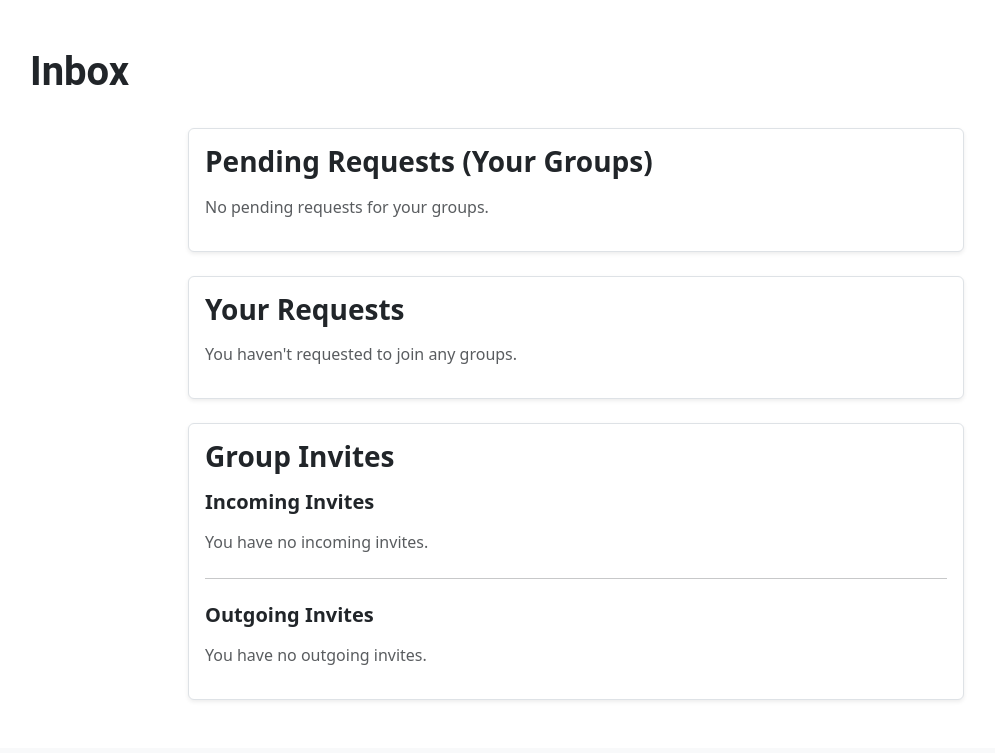
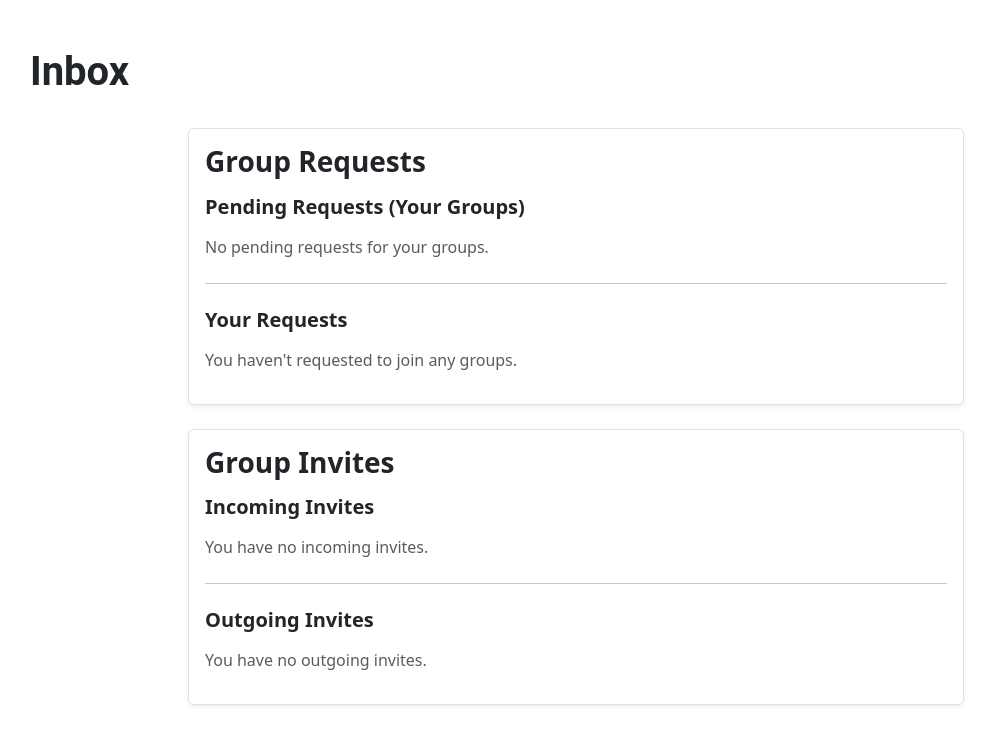
Before and after one commit to JoeyCorbett/StockStudy, a Flask app: page /inbox in a window 1280 px wide. Shown: the part 74-827 px from the top of the page, without its empty margins (64-1059 px from the left). Before the commit the page ends 774 px from the top, so only its background shows below. Run offline with Flask 3, Linux system fonts and the light colour scheme; the visitor is signed in with stand-in values (Sample User, id 1); data that the repository does not hold is empty.

Commit message:
style: Combine pending requests and your requests in group requests

```diff
--- a/app/main/templates/inbox.html
+++ b/app/main/templates/inbox.html
@@ -25,12 +25,15 @@
         {% endwith %}
     </div>
 
-    <!-- Pending Requests -->
+   <!-- Group Requests -->
 <div class="custom-container row mb-4">
     <div class="col-12">
         <div class="card shadow-sm border rounded">
             <div class="card-body">
-                    <h3 class="fw-bold mb-3">Pending Requests (Your Groups)</h3>
+                <h3 class="fw-bold mb-3">Group Requests</h3>
+
+                <!-- Pending Requests (Your Groups) -->
+                <h5 class="fw-bold mb-3">Pending Requests (Your Groups)</h5>
                 {% if group_requests %}
                     <ul class="list-group list-group-flush">
                         {% for request in group_requests %}
@@ -55,17 +58,11 @@
                 {% else %}
                     <p class="text-muted">No pending requests for your groups.</p>
                 {% endif %}
-                </div>
-            </div>
-        </div>
-    </div>
+
+                <hr class="my-4">
 
                 <!-- Your Requests -->
-    <div class="custom-container row mb-4">
-        <div class="col-12">
-            <div class="card shadow-sm border rounded">
-                <div class="card-body">
-                    <h3 class="fw-bold mb-3">Your Requests</h3>
+                <h5 class="fw-bold mb-3">Your Requests</h5>
                 {% if user_requests %}
                     <ul class="list-group list-group-flush">
                         {% for request in user_requests %}
```
Lines whose indentation alone changed are shown as unchanged.
